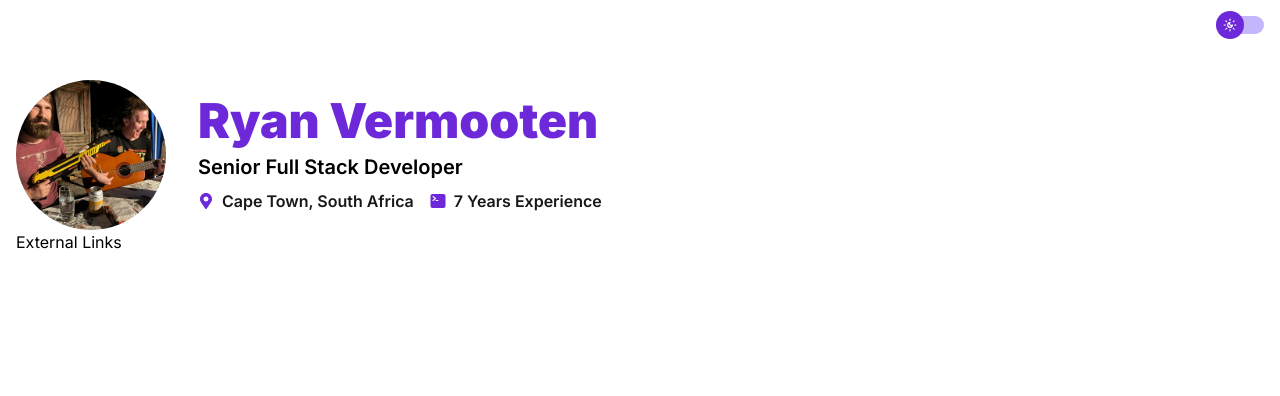
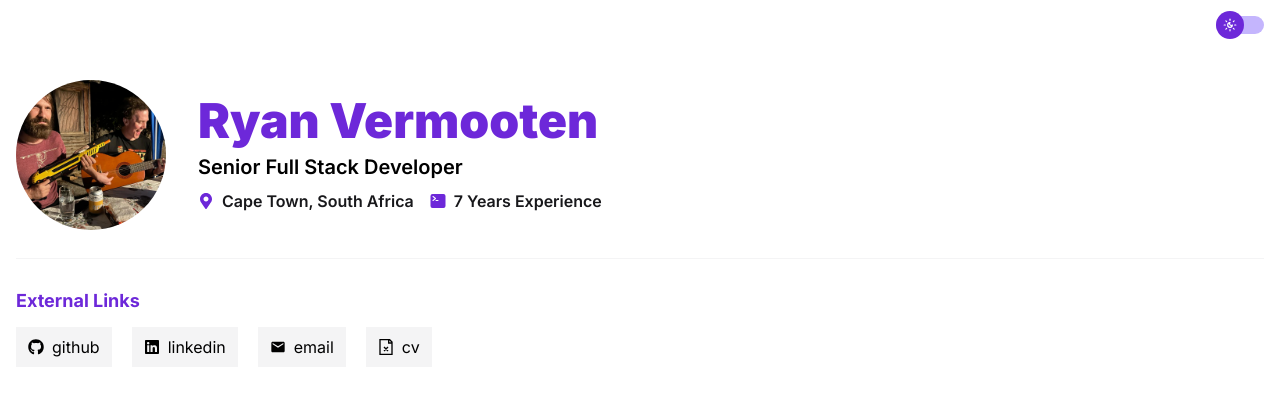
Before and after one commit to rvermootenct/portfolio, a Next.js app: page / in a window 1280 px wide. Shown: the top 396 px of the page. Built offline with nearby package versions, Linux system fonts and the light colour scheme.

Commit message:
feat: add external links

```diff
--- a/src/app/layout.tsx
+++ b/src/app/layout.tsx
@@ -5,6 +5,11 @@ import Theme from "../components/Theme";
 import DarkLight from "@/components/DarkLight";
 
 const inter = Inter({ subsets: ["latin"] });
+
+export const metadata = {
+  title: "Ryan Vermooten",
+  description: "Ryan Vermooten's portfolio",
+}
 
 export default function RootLayout({
   children,
--- a/src/components/ExternalLinks.tsx
+++ b/src/components/ExternalLinks.tsx
@@ -1,10 +1,31 @@
-import Heading from "./Heading";
+import titleToIcon, { IconName } from "@/utils/icons"
+import Heading from "./Heading"
+import data from "@/data/externalLinks"
+import Link from "next/link"
 
 const ExternalLinks = () => {
   return (
-    <section>
-    <Heading> External Links </Heading>
+    <section className="border-t py-7 border-zinc-100 dark:border-zinc-800">
+      <Heading> External Links </Heading>
+      <div className="flex flex-wrap items-center gap-5">
+        {data.map(link => {
+          const Icon = titleToIcon({ title: link.name as IconName, style: { size: 20 } })
+          return (
+            <Link
+              href={link.destination}
+              key={link.id}
+              target="_blank"
+              className="flex items-center space-x-2 bg-zinc-100 dark:bg-zinc-800 px-3 py-2"
+            >
+              {Icon}
+              <span>{link.name}</span>
+            </Link>
+          )
+        })
+        }
+      </div>
     </section>
   )
 }
+
 export default ExternalLinks
--- a/src/components/Header.tsx
+++ b/src/components/Header.tsx
@@ -8,7 +8,7 @@ import HeaderInfo from './HeaderInfo';
 const Header = () => {
   const { image, name, jobTitle, location, experience } = data;
   return (
-    <div className='flex flex-wrap md:flex-row flex-col items-center gap-y-9 gap-x-8'>
+    <div className='flex flex-wrap md:flex-row flex-col items-center gap-y-9 gap-x-8 pb-7'>
       <div className='w-[200px] md:w-[150px] h-[200px] md:h-[150px] relative rounded-full hover:rotate-6 overflow-hidden' >
         <Image
           src={image}
--- a/src/components/Heading.tsx
+++ b/src/components/Heading.tsx
@@ -2,7 +2,9 @@ import { ReactNode } from "react";
 
 const Heading = ({ children }: {children: ReactNode}) => {
   return <section>
-    <h3 >{children} </h3>
+    <h3 className="capitalize text-base md:text-lg text-violet-700 dark:text:-zinc-400 font-bold mb-3">
+      {children}
+    </h3>
   </section>
 }
 export default Heading
--- a/src/data/externalLinks.js
+++ b/src/data/externalLinks.js
@@ -1,27 +1,28 @@
+
 const data = [
   {
     id: 1,
     name: "github",
     label: "github",
-    link: "https://github.com/rvermootenct",
+    destination: "https://github.com/rvermootenct",
   },
   {
     id: 2,
     name: "linkedin",
     label: "linkedin",
-    link: "https://www.linkedin.com/in/ryan-vermooten-90643a147",
+    destination: "https://www.linkedin.com/in/ryan-vermooten-90643a147",
   },
   {
     id: 3,
     name: "email",
     label: "email",
-    link: "mailto:hello@rvermooten.dev",
+    destination: "mailto:hello@rvermooten.dev",
   },
   {
     id: 4,
     name: "cv",
     label: "download cv",
-    link: "/files/cv.pdf",
+    destination: "/files/cv.pdf",
   },
 ];
 export default data
--- /dev/null
+++ b/src/utils/icons.tsx
@@ -0,0 +1,27 @@
+import { FaGithub, FaLinkedin } from "react-icons/fa"
+import { GrDocumentMissing } from "react-icons/gr";
+import { MdEmail } from "react-icons/md"
+
+export const ICON_NAMES = ['linkedin', 'github', 'email'] as const
+
+export type IconName = 'linkedin' | 'github' | 'email';
+
+const titleToIcon = ({ title, style }: {
+  title: IconName,
+  style?: {
+    color?: string
+    dark?: string
+    size?: number
+  }
+}
+) => {
+  const iconList = {
+    ['linkedin']: FaLinkedin,
+    ['github']: FaGithub,
+    ['email']: MdEmail
+  }
+  const Icon = iconList[title] || GrDocumentMissing
+  return <Icon style={ style } />
+}
+
+export default titleToIcon
```
